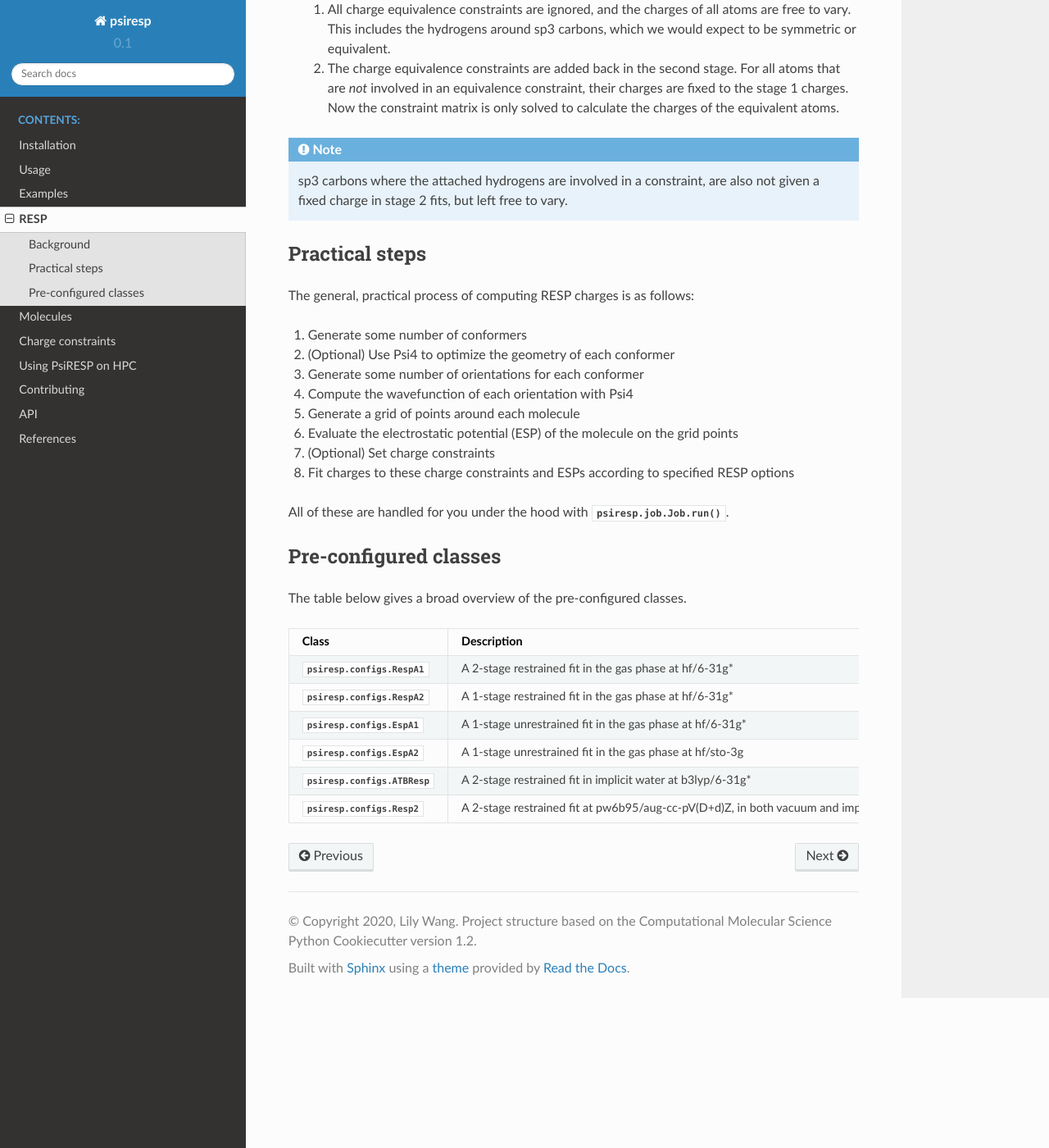
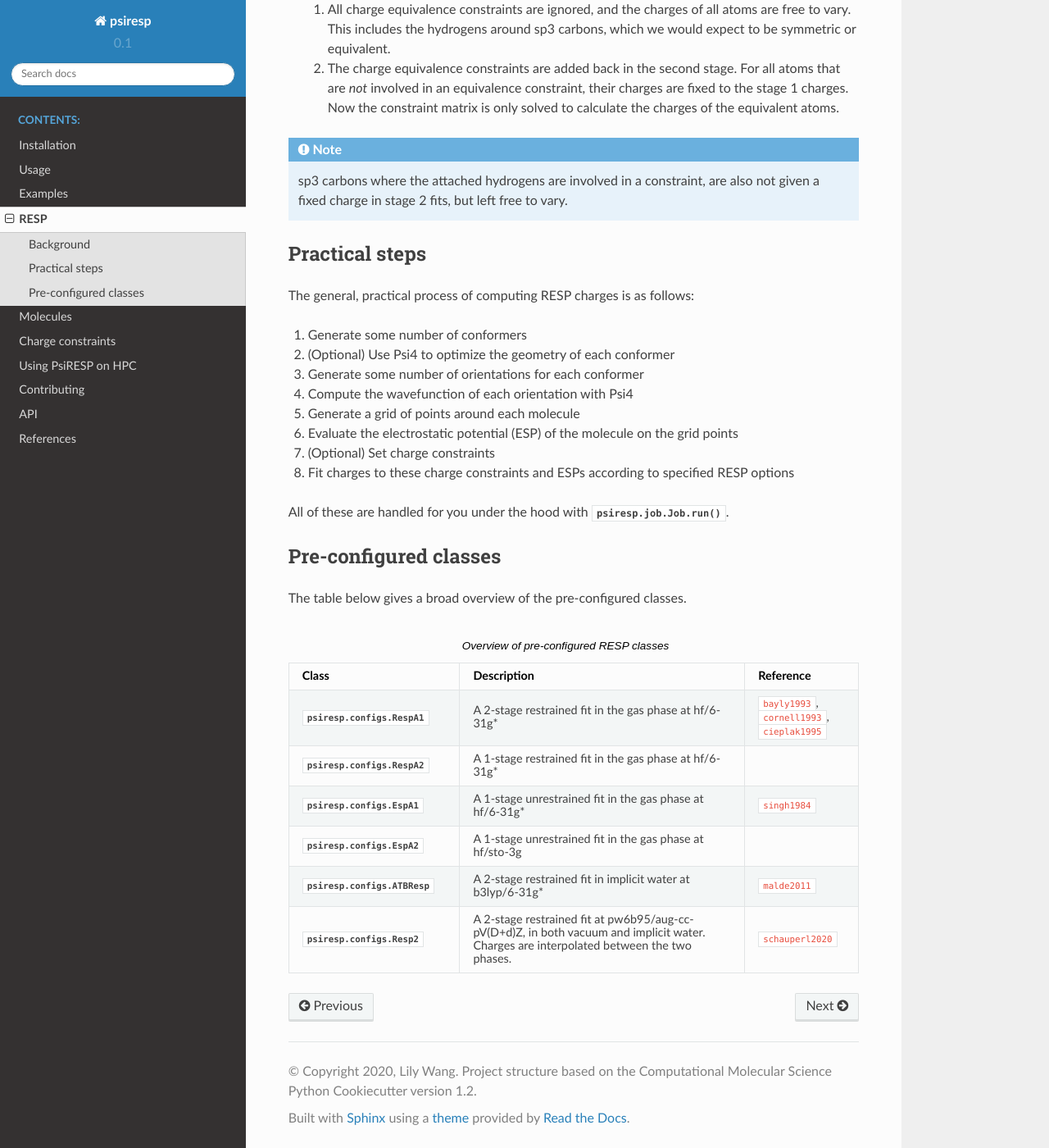
Before and after one commit to lilyminium/psiresp, a Sphinx documentation site: the page built from docs/source/resp.rst, in a window 1280 px wide and 1400 px high, scrolled down 1160 px. Shown: the whole window at 82% size. Built offline with Sphinx 7.4.7 and the Read the Docs theme 2.0.0, drawn with Linux system fonts in a browser that asks for light colours; formulas are drawn with MathJax 3; pages that are not in the unit, such as notebooks, are missing from menus; cross-references to code outside the pages are shown as plain code.

Commit message:
custom css

```diff
--- /dev/null
+++ b/docs/source/_static/css/custom.css
@@ -0,0 +1,3 @@
+.wy-table-responsive table td, .wy-table-responsive table th {
+    white-space: inherit;
+}
--- a/docs/source/conf.py
+++ b/docs/source/conf.py
@@ -127,6 +127,8 @@ html_theme_options = {
 # relative to this directory. They are copied after the builtin static files,
 # so a file named "default.css" will overwrite the builtin "default.css".
 html_static_path = ['_static']
+html_css_files = ['css/custom.css']
+
 
 # Custom sidebar templates, must be a dictionary that maps document names
 # to template names.
--- a/docs/source/resp.rst
+++ b/docs/source/resp.rst
@@ -101,7 +101,7 @@ Pre-configured classes
 
 The table below gives a broad overview of the pre-configured classes.
 
-.. table::
+.. table:: Overview of pre-configured RESP classes
     :widths: 30 50 20
 
     +----------------------------------+------------------------------------+-------------------------+
```
